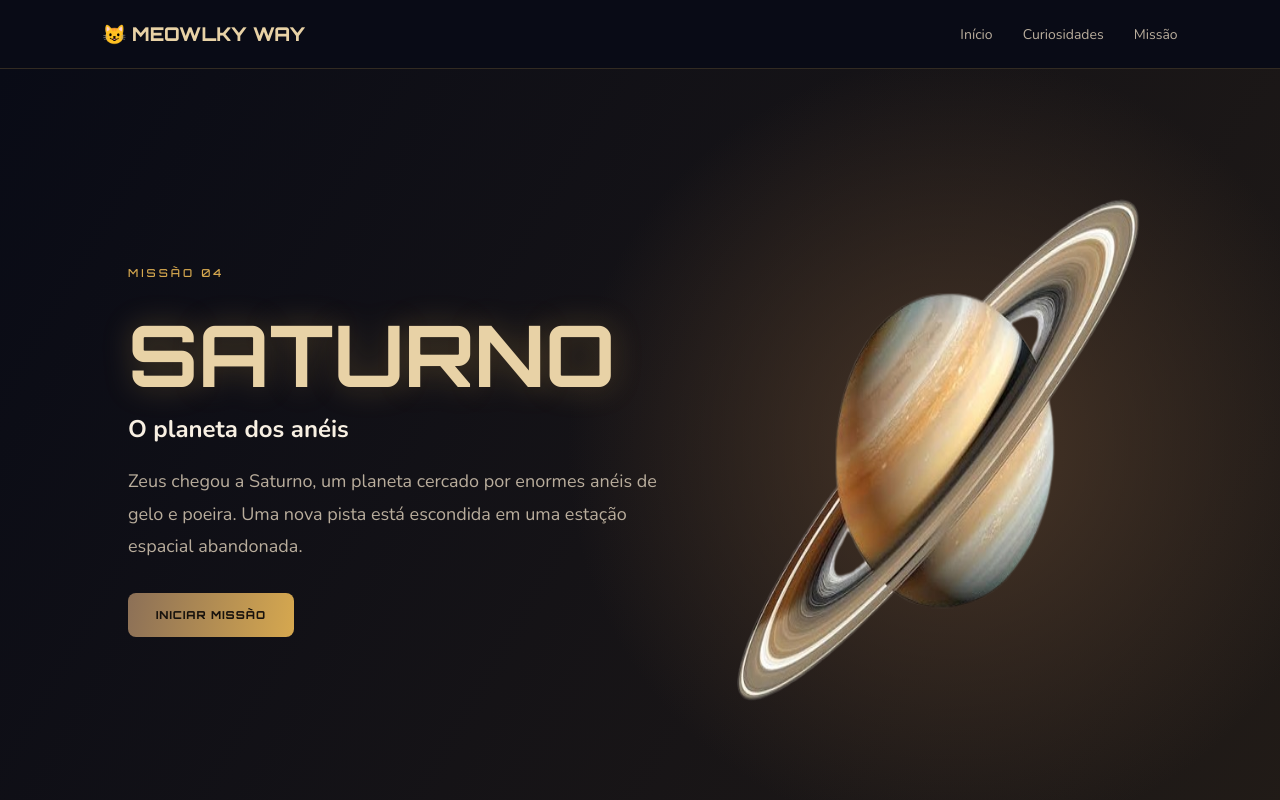
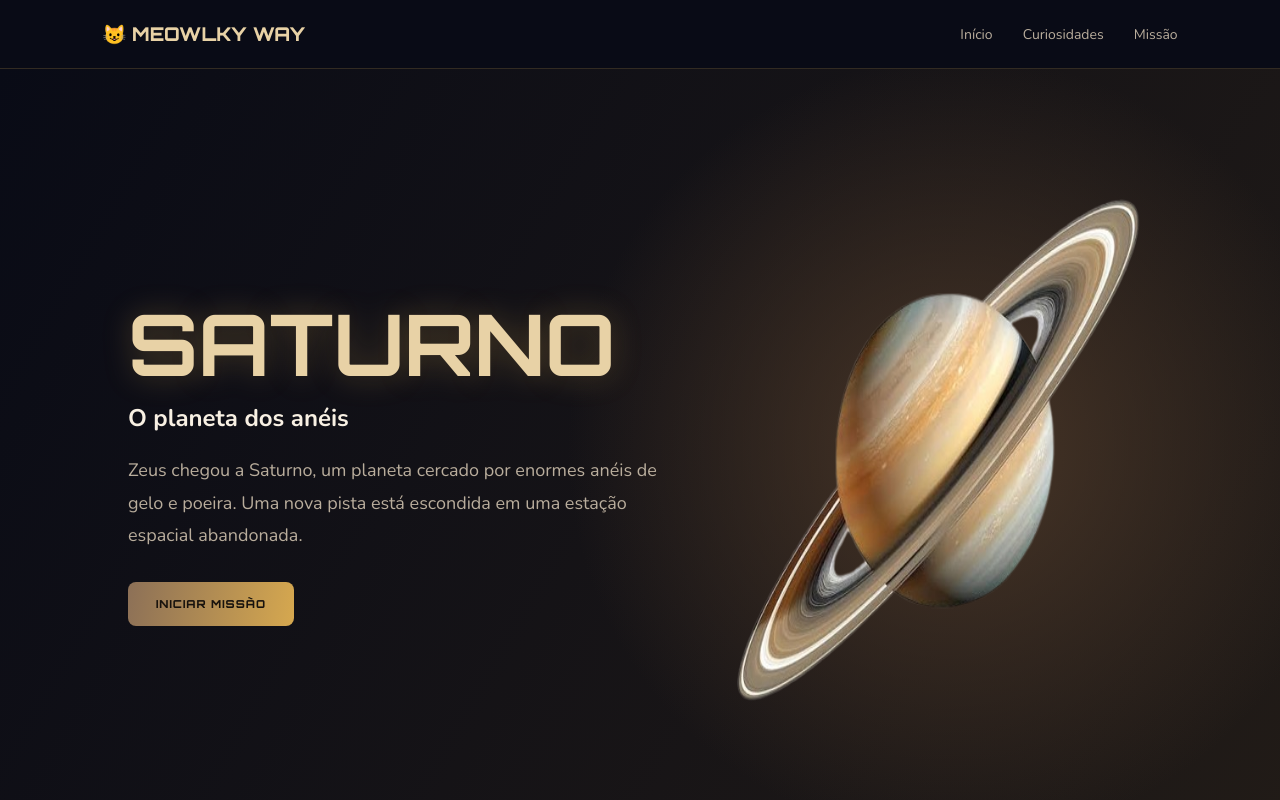
Before and after one commit to MariaLu07/Meowlky_way, a plain HTML site: page saturno.html in a window 1280 px wide. Shown: the top 800 px of the page. Drawn offline with nearby package versions, Linux system fonts and the light colour scheme.

Commit message:
Update saturno.html

```diff
--- a/saturno.html
+++ b/saturno.html
@@ -31,8 +31,6 @@
         <section class="hero">
 
             <div class="hero-texto">
-
-                <span class="etiqueta">MISSÃO 04</span>
 
                 <h1>SATURNO</h1>
 
```
